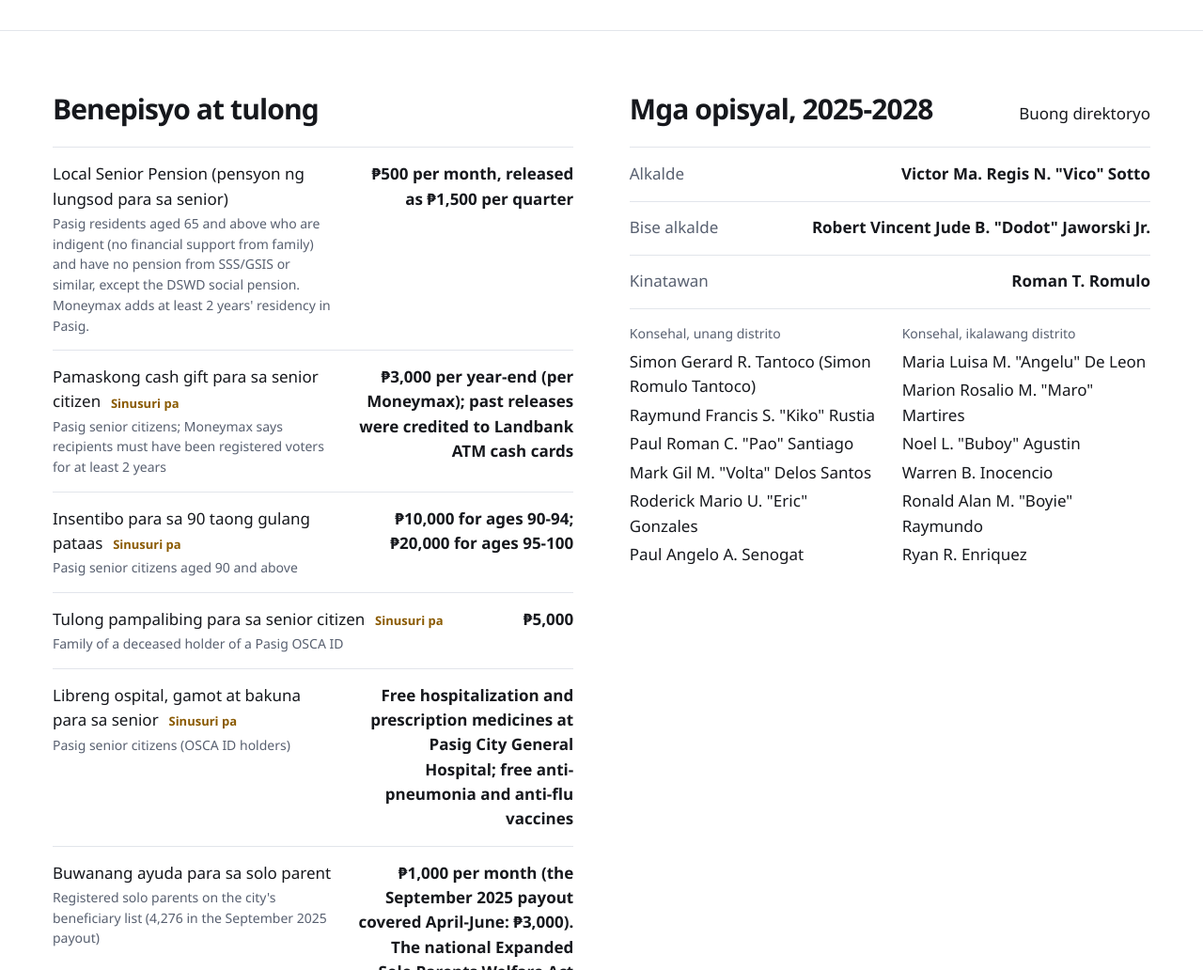
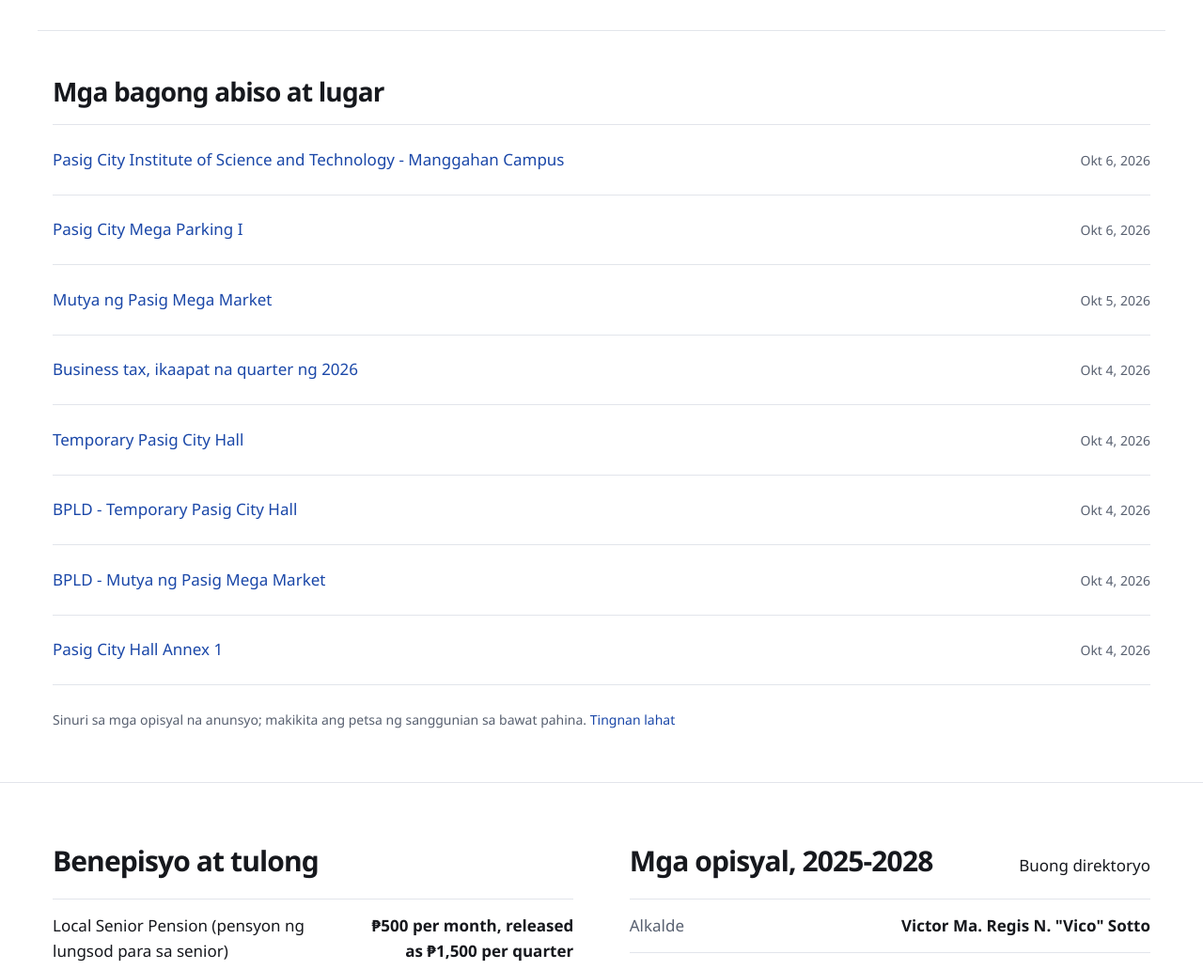
Before and after one commit to kuya-egg/betterpasig, an Astro site: page / in a window 1280 px wide. Shown: the part 2680-3712 px from the top of the page at 94% size. Built offline with nearby package versions, Linux system fonts and the light colour scheme; Astro itself is replaced by a stand-in of ours.

Commit message:
Add recent notices to the homepage and localized archives.

```diff
--- a/src/components/Landing.astro
+++ b/src/components/Landing.astro
@@ -9,6 +9,7 @@ import Programs from "./Programs.astro";
 import OfficialsPreview from "./OfficialsPreview.astro";
 import Funds from "./Funds.astro";
 import Hotlines from "./Hotlines.astro";
+import RecentUpdates from "./RecentUpdates.astro";
 import { langFromUrl, ui } from "../i18n";
 
 const t = ui[langFromUrl(Astro.url)];
@@ -28,6 +29,7 @@ const t = ui[langFromUrl(Astro.url)];
   </section>
   <Featured />
   <Categories />
+  <RecentUpdates />
   <section class="border-t border-line py-14">
     <div class="wrap grid gap-14 md:grid-cols-2">
       <Programs />
--- /dev/null
+++ b/src/components/RecentUpdates.astro
@@ -0,0 +1,97 @@
+---
+import { opportunities, pasigSources, places, serviceUpdates } from "../lib/data";
+import { formatDate, langFromUrl } from "../i18n";
+import { isSourceFresh } from "../lib/freshness";
+
+const lang = langFromUrl(Astro.url);
+const sourceDateForPlace = (place: (typeof places)[number]) =>
+  Object.values(place.evidence)
+    .flat()
+    .map(
+      (ref) =>
+        pasigSources.find((source) => source.id === ref.split(":")[0])?.published_date ??
+        "0000-00-00",
+    )
+    .sort()
+    .at(-1) ?? "0000-00-00";
+const isFresh = (date: string) => isSourceFresh(date, new Date());
+
+const rows = [
+  ...serviceUpdates
+    .filter((item) => isFresh(item.published_date))
+    .map((item) => ({
+      id: item.id,
+      title: lang === "en" ? item.title_en : item.title_fil,
+      date: item.published_date,
+      eventDate: null,
+      href: item.service_id
+        ? lang === "en"
+          ? `/en/serbisyo/${item.service_id}`
+          : `/serbisyo/${item.service_id}`
+        : pasigSources.find((source) => source.id === item.evidence[0]?.split(":")[0])?.url ?? "#",
+    })),
+  ...opportunities
+    .filter((item) => isFresh(item.published_date))
+    .map((item) => ({
+      id: item.id,
+      title: lang === "en" ? item.title_en : item.title_fil,
+      date: item.published_date,
+      eventDate: item.event_date,
+      href: lang === "en" ? "/en/ngayong-linggo/" : "/ngayong-linggo/",
+    })),
+  ...places
+    .filter((place) => isFresh(sourceDateForPlace(place)))
+    .map((place) => ({
+      id: place.id,
+      title: place.name,
+      date: sourceDateForPlace(place),
+      eventDate: null,
+      href: lang === "en" ? `/en/lugar/${place.id}/` : `/lugar/${place.id}/`,
+    })),
+]
+  .sort((a, b) => b.date.localeCompare(a.date))
+  .slice(0, 8);
+---
+
+<section class="wrap border-t border-line py-10" data-current-feed>
+  <h2 class="text-[28px] font-bold tracking-[-0.03em]">
+    {lang === "en" ? "Recent notices and places" : "Mga bagong abiso at lugar"}
+  </h2>
+
+  {rows.length ? (
+    <ul class="mt-3 divide-y divide-line border-y border-line">
+      {rows.map((row) => (
+        <li
+          data-published-date={row.date}
+          data-event-date={row.eventDate}
+          class="flex flex-wrap items-baseline justify-between gap-x-4 gap-y-1 py-3"
+        >
+          <a class="font-medium" href={row.href}>{row.title}</a>
+          <time class="num text-[14px] text-muted" datetime={row.date}>
+            {formatDate(lang, row.date)}
+          </time>
+        </li>
+      ))}
+    </ul>
+  ) : (
+    <p class="mt-3">
+      {lang === "en" ? "No recent official notices are listed." : "Walang nakalistang bagong opisyal na anunsyo."}
+    </p>
+  )}
+
+  <p data-feed-empty hidden>{lang === "en" ? "No recent official notices are listed." : "Walang nakalistang bagong opisyal na anunsyo."}</p>
+  <p class="mt-3 text-[14px] text-muted">
+    {lang === "en"
+      ? "Checked against official announcements; source dates are shown on each page."
+      : "Sinuri sa mga opisyal na anunsyo; makikita ang petsa ng sanggunian sa bawat pahina."}{" "}
+    <a href={lang === "en" ? "/en/ngayong-linggo/" : "/ngayong-linggo/"}>
+      {lang === "en" ? "View all" : "Tingnan lahat"}
+    </a>
+  </p>
+</section>
+
+
+
+<style>
+  a { display: inline-flex; min-height: 48px; align-items: center; }
+</style>
--- /dev/null
+++ b/src/components/WeeklyPage.astro
@@ -0,0 +1,34 @@
+---
+import Base from '../layouts/Base.astro';
+import SourceNote from './SourceNote.astro';
+import {historicalUpdates,opportunities,pasigSources,serviceUpdates} from '../lib/data';
+import {formatDate,href,langFromUrl} from '../i18n';
+import {eventState,isSourceFresh} from '../lib/freshness';
+interface Props { archive?: boolean }
+const {archive=false}=Astro.props;
+const lang=langFromUrl(Astro.url),en=lang==='en';
+const title=archive?(en?'Notice archive':'Arkibo ng mga abiso'):(en?'Recent notices and opportunities':'Mga bagong abiso at oportunidad');
+const rows=[...serviceUpdates.map(item=>({id:item.id,title:en?item.title_en:item.title_fil,date:item.published_date,eventDate:null,refs:item.evidence,service:item.service_id,summary:null,historical:false})),...opportunities.map(item=>({id:item.id,title:en?item.title_en:item.title_fil,date:item.published_date,eventDate:item.event_date,refs:item.evidence,service:item.service_id,summary:null,historical:false})),...historicalUpdates.map(item=>({id:item.id,title:en?(item.id.includes('parking')?'Mega Parking I maintenance':item.id.includes('blood')?'PCIST blood donation announcement':'October 1–2 job fair report'):(item.id.includes('parking')?'Maintenance sa Mega Parking I':item.id.includes('blood')?'Anunsyo ng blood donation sa PCIST':'Ulat sa job fair noong Oktubre 1–2'),date:item.published_date,eventDate:null,refs:item.evidence,service:null,summary:en?item.summary:item.id.includes('parking')?'May anunsyo ng pagsasara sa ikatlong palapag noong Oktubre 7, 08:00–12:01. Hindi nito itinatakda ang kasalukuyang bukas na kapasidad.':item.id.includes('blood')?'Nakatakda noon ang aktibidad noong Oktubre 8, 08:00–13:00. Hindi patunay ang anunsyo na natuloy ito.':'Iniulat ng lungsod ang 1,067 jobseeker at 1,753 kwalipikadong application noong Oktubre 1–2. Magkaibang sukatan ang tao at application.',historical:true}))];
+---
+<Base title={title}>
+ <article class="wrap max-w-[820px] py-10" data-current-feed={!archive||undefined}>
+  <h1 class="text-[30px] font-bold">{title}</h1>
+  <ul class="mt-3 divide-y divide-line border-y border-line">
+   {rows.map(row=>{const current=!row.historical&&isSourceFresh(row.date,new Date())&&eventState(row.eventDate,new Date())!=='past';const source=pasigSources.find(s=>s.id===row.refs[0].split(':')[0]);return <li id={row.id} data-published-date={row.date} data-event-date={row.eventDate} data-archive-record={archive||undefined} data-historical={String(row.historical)} hidden={archive?current:!current} class="py-4">
+    <h2 class="text-[20px] font-semibold"><a href={row.service?href(lang,`/serbisyo/${row.service}`):source?.url}>{row.title}</a></h2>
+    <p>{en?'Published':'Inanunsyo'}: {formatDate(lang,row.date)}{row.eventDate&&` · ${en?'Scheduled':'Nakatakda'}: ${formatDate(lang,row.eventDate)}`}</p>
+    {row.eventDate&&<p data-event-status>{en?'Scheduled event; confirm with the organizer.':'Nakatakdang aktibidad; kumpirmahin sa tagapag-ayos.'}</p>}
+    {row.summary&&<p class="mt-2">{row.summary}</p>}
+    {row.id==='bfp-fsis-assistance-2026-10'&&<p class="mt-2">{en?'BFP transaction assistance; not an emergency hotline.':'Tulong sa transaksyon sa BFP; hindi emergency hotline.'} 09603402260 · {en?'Mon–Fri':'Lun–Biy'} 08:00–17:00; {en?'holidays excluded. Published number; not checked by phone.':'hindi kasama ang mga holiday. Hindi pa nasusubukang tawagan.'}</p>}
+    {row.id==='libreng-sakay-pasigpass-2026-10'&&<p class="mt-2">{en?'The notice reports six routes. QR is optional; manual registration is available. Stops and route geometry are unverified.':'Anim na ruta ang iniulat. Opsyonal ang QR; may manual na rehistrasyon. Hindi pa napatutunayan ang mga hintuan at guhit ng ruta.'}</p>}
+    <SourceNote refs={row.refs}/>
+   </li>;})}
+  </ul>
+  {!archive&&<p data-feed-empty hidden>{en?'No recent official notices are listed.':'Walang nakalistang bagong opisyal na anunsyo.'}</p>}
+  <p class="mt-6"><a href={href(lang,archive?'/ngayong-linggo/':'/ngayong-linggo/arkibo/')}>{archive?(en?'Recent notices':'Mga bagong abiso'):(en?'Notice archive':'Arkibo ng mga abiso')}</a></p>
+ </article>
+</Base>
+
+<style>
+  a { display: inline-flex; min-height: 48px; align-items: center; }
+</style>
--- /dev/null
+++ b/src/pages/en/ngayong-linggo/arkibo/index.astro
@@ -0,0 +1,4 @@
+---
+import WeeklyPage from "../../../../components/WeeklyPage.astro";
+---
+<WeeklyPage archive={true} />
--- /dev/null
+++ b/src/pages/en/ngayong-linggo/index.astro
@@ -0,0 +1,4 @@
+---
+import WeeklyPage from "../../../components/WeeklyPage.astro";
+---
+<WeeklyPage archive={false} />
--- /dev/null
+++ b/src/pages/ngayong-linggo/arkibo/index.astro
@@ -0,0 +1,4 @@
+---
+import WeeklyPage from "../../../components/WeeklyPage.astro";
+---
+<WeeklyPage archive={true} />
--- /dev/null
+++ b/src/pages/ngayong-linggo/index.astro
@@ -0,0 +1,4 @@
+---
+import WeeklyPage from "../../components/WeeklyPage.astro";
+---
+<WeeklyPage archive={false} />
```
